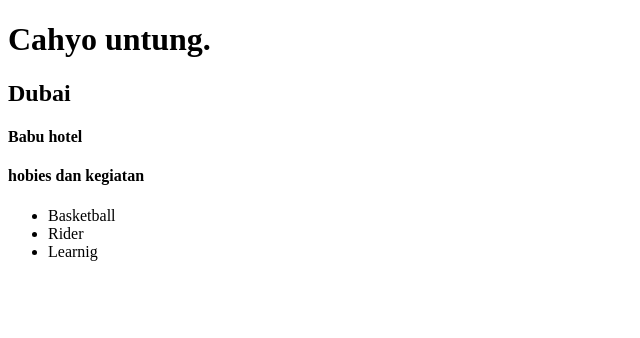
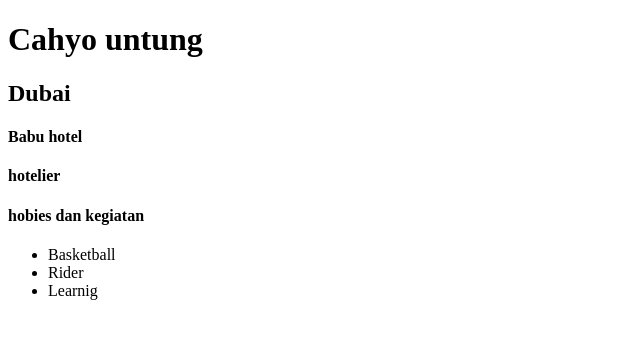
Before and after one commit to cuntung/Basic, a plain HTML site: page index.html in a window 1280 px wide. Shown: the whole page, without its empty margins (0-640 px from the left). Drawn offline with Linux system fonts and the light colour scheme.

Commit message:
change name

```diff
--- a/index.html
+++ b/index.html
@@ -7,9 +7,10 @@
     <title>Document</title>
 </head>
 <body>
-    <h1>Cahyo untung.</h1>
+    <h1>Cahyo untung</h1>
     <h2>Dubai</h2>
     <h4>Babu hotel</h4>
+    <h4>hotelier</h4>
     <h4>hobies dan kegiatan</h4>
     <p>
         <ul>
```
